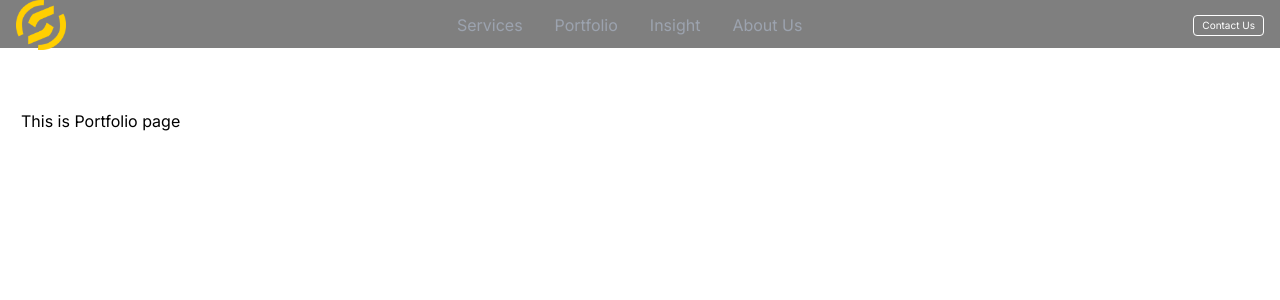
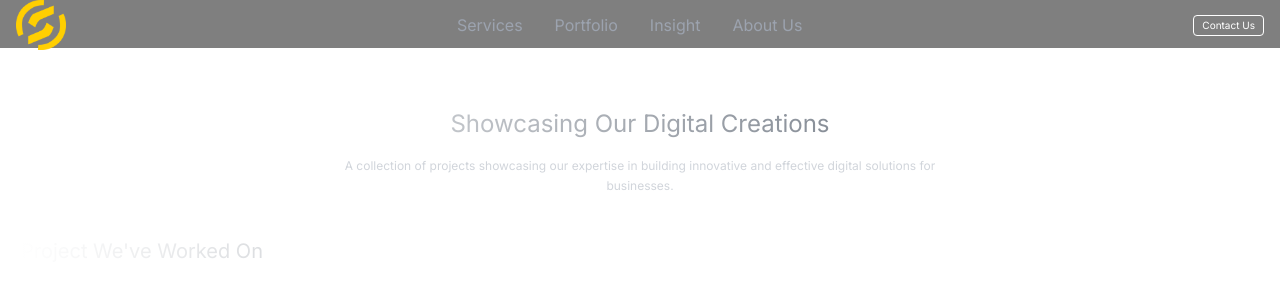
Before and after one commit to AbdanulIkhlas/web-profile, a Next.js app: page /portfolio in a window 1280 px wide. Shown: the top 300 px of the page. Built offline with nearby package versions, Linux system fonts and the light colour scheme.

Commit message:
Add Hero Section on portfolio page

```diff
--- /dev/null
+++ b/src/app/components/atoms/GradientHeader.jsx
@@ -0,0 +1,13 @@
+import React from "react";
+
+const GradientHeader = ({children, customClassname}) => {
+  return (
+    <h1
+      className={`bg-gradient-to-r from-white to-gray-600 bg-clip-text text-transparent ${customClassname}`}
+    >
+      {children}
+    </h1>
+  );
+};
+
+export default GradientHeader;
--- a/src/app/portfolio/page.js
+++ b/src/app/portfolio/page.js
@@ -1,7 +1,25 @@
+import HeroSection from "../components/fragments/HeroSection";
+import GradientHeader from "../components/atoms/GradientHeader";
+
 const Portfolio = function () {
   return (
-    <div className="border border-white">
-      <h1>This is Portfolio page</h1>
+    <div className="w-full mb-56">
+      {/* Hero Section */}
+      <section className="text-center mb-10">
+        <HeroSection
+          highlight=""
+          title="Showcasing Our Digital Creations"
+          description="A collection of projects showcasing our expertise in building innovative and effective digital solutions for businesses."
+        />
+      </section>
+
+      {/* Project Section */}
+      <section className="border border-white">
+        <GradientHeader customClassname="text-xl pr-40">
+          Project We've Worked On
+        </GradientHeader>
+
+      </section>
     </div>
   );
 };
```
